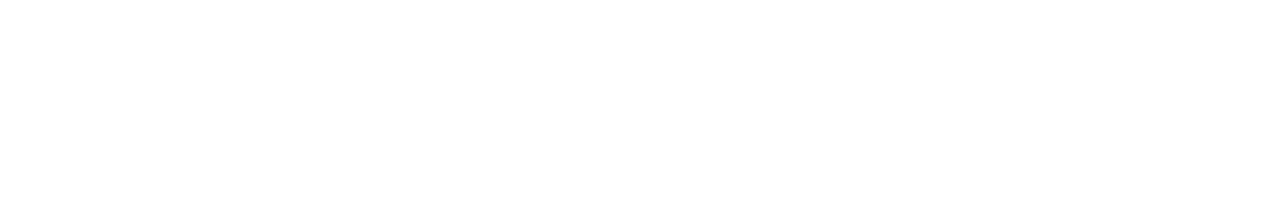
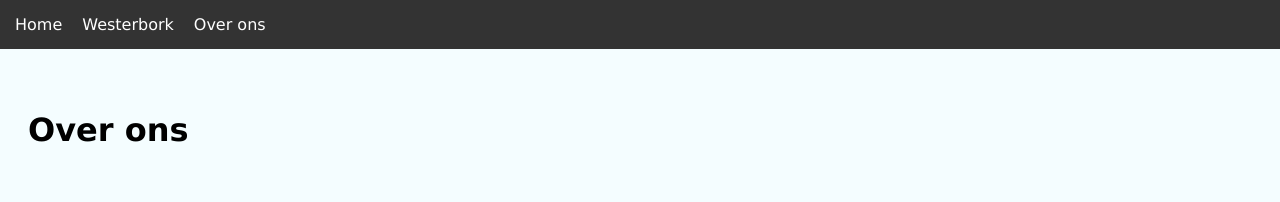
Before and after one commit to QuickerzGaming/WOII-Website, a plain HTML site: page overOns.html in a window 1280 px wide. Drawn offline with Linux system fonts and the light colour scheme.

Commit message:
Over ons pagina toegevoegd

```diff
--- a/overOns.html
+++ b/overOns.html
@@ -0,0 +1,19 @@
+<!DOCTYPE html>
+<html lang="en">
+    <head>
+        <meta charset="UTF-8" />
+        <title>Over ons</title>
+        <link rel=stylesheet href="style.css">
+    </head>
+    <body>
+        <div class=navbar>
+    <a href="Index.html">Home</a>
+    <a href=Kampen/Westerbork2.html>Westerbork</a>
+        <a href=overOns.html>Over ons</a>
+        </div>
+    <div class="content">
+        <h1>Over ons</h1>
+        <p></p>
+        </div>
+    </body>
+</html>
```
Also changed, not shown: Index.html (+3 -2 lines), Kampen/Kampen.html (+2 -0 lines), Kampen/Westerbork2.html (+1 -1 lines).
